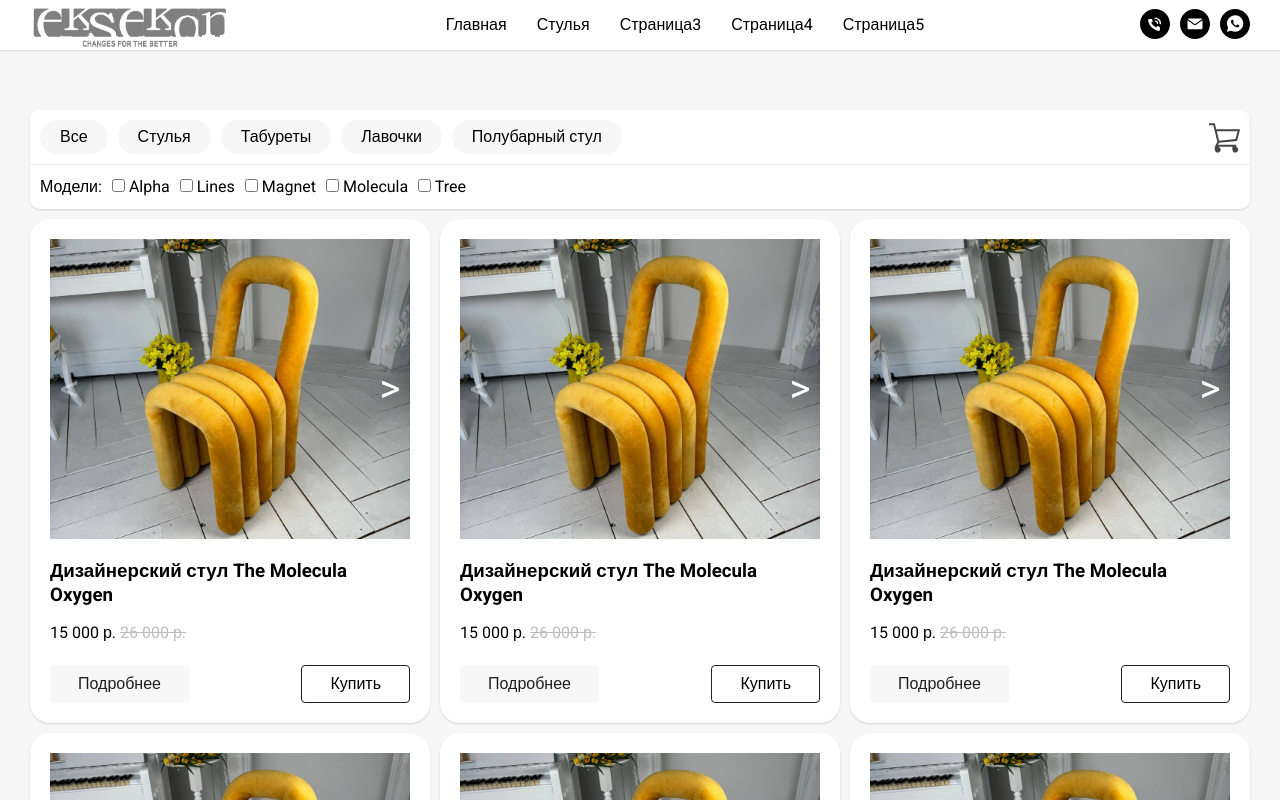
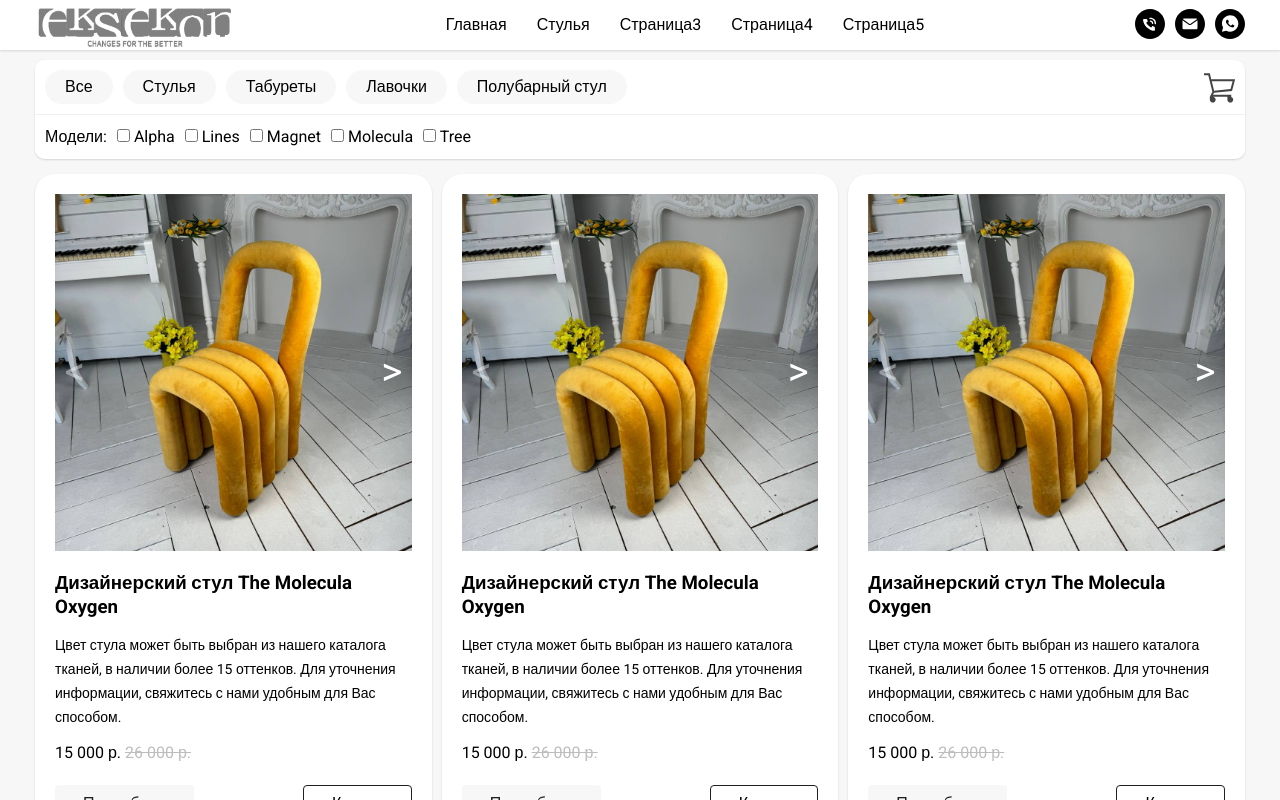
Before and after one commit to leonraz58/eksekon, a React app: page /chairs in a window 1280 px wide. Shown: the top 800 px of the page. Built offline with nearby package versions, Linux system fonts and the light colour scheme; a web font is replaced by a local one.

Commit message:
fix: chairs page styles

```diff
--- a/src/layout/chairs/card/card.module.scss
+++ b/src/layout/chairs/card/card.module.scss
@@ -1,8 +1,11 @@
+.wrapper {
+  width: 33.333333333%;
+  padding: 5px;
+}
+
 .card {
-  //max-width: 500px;
-  //flex-grow: 1;
-  width: 400px;
 
+  width: 100%;
   //border: 1px solid rgb(236, 236, 236);
   //margin-right: -1px;
   padding: 20px;
@@ -18,11 +21,6 @@
         background-color: var(--color-accent-500);
       }
     }
-    //.cover {
-    //
-    //  transform: scale(1.5);
-    //  transition: all 5s
-    //}
   }
 
   @media screen and (max-width: 768px) {
@@ -36,12 +34,12 @@
 
 .cover {
   width: 100%;
-  max-height: 300px;
+  //max-height: 300px;
   margin: 0 auto;
   object-fit: cover;
   user-select: none;
   pointer-events: none;
-
+  aspect-ratio: 1 / 1;
 }
 
 
--- a/src/layout/chairs/card/card.tsx
+++ b/src/layout/chairs/card/card.tsx
@@ -1,10 +1,8 @@
 import s from './card.module.scss'
 import image from './../../../assets/images/main.jpeg'
 import {Button} from "../../../components/button/button";
-import {Colors} from "./colors/colors";
 import AliceCarousel from "react-alice-carousel";
 import "react-alice-carousel/lib/alice-carousel.css";
-//import '../../../components/carousel/aliceCarousel.css'
 import {useState} from "react";
 import {ChairOpenCard} from "../../../components/dialog/chairOpenCard";
 
@@ -31,7 +29,7 @@ export const Card = ({chair, images}: Props) => {
     ))
 
     return (
-
+<div className={s.wrapper}>
         <div className={s.card} onMouseEnter={()=>setIsSliderActive(true)} onMouseLeave={()=>setIsSliderActive(false)}>
             <ChairOpenCard open={showCard} onOpenChange={setShowCard} images={images}/>
             {/*<div>*/}
@@ -40,13 +38,12 @@ export const Card = ({chair, images}: Props) => {
             <AliceCarousel key={isSliderActive+''} items={items} mouseTracking disableDotsControls={true} autoPlay={isSliderActive}/>
             {/*<button onClick={()=>setCurrentIndex(1)}>g</button>*/}
 
-            {/*<Colors colorsImages={colorsImages} colors={colors} setCurrentColor={setCurrentColor} currentColor={currentColor}/>*/}
 
             <h3 className={s.title}>{chair.title ?? '???'}</h3>
 
-            {/*<p className={s.description}>Цвет стула может быть выбран из нашего каталога тканей, в наличии более 15*/}
-            {/*    оттенков. Для уточнения*/}
-            {/*    информации, свяжитесь с нами удобным для Вас способом.</p>*/}
+            <p className={s.description}>Цвет стула может быть выбран из нашего каталога тканей, в наличии более 15
+                оттенков. Для уточнения
+                информации, свяжитесь с нами удобным для Вас способом.</p>
             <div className={s.priceWrapper}>
                 <span className={s.price1}>15 000 р. </span>
                 <span className={s.price2}>26 000 р.</span>
@@ -56,6 +53,6 @@ export const Card = ({chair, images}: Props) => {
                 <Button variant={'secondary'}>Купить</Button>
             </div>
         </div>
-
+</div>
     )
 }
--- a/src/layout/chairs/chairs.module.scss
+++ b/src/layout/chairs/chairs.module.scss
@@ -1,5 +1,5 @@
 .section {
-  padding-top: 60px;
+
 }
 
 .cardWrapper {
@@ -7,5 +7,5 @@
   justify-content: flex-start;
   align-items: center;
   flex-wrap: wrap;
-  gap: 10px
+  //gap: 10px
 }
--- a/src/layout/chairs/filters/filters.module.scss
+++ b/src/layout/chairs/filters/filters.module.scss
@@ -1,6 +1,6 @@
 .filtersWrapper {
   box-shadow: 0 1px 2px 0 rgba(76, 76, 76, 0.2);
-  margin-bottom: 10px;
+  margin: 10px 5px;
   border-radius: 10px;
 }
 
--- a/src/layout/header/header.module.scss
+++ b/src/layout/header/header.module.scss
@@ -24,7 +24,7 @@
   height: 100%;
   max-width: 1400px;
   margin: 0 auto;
-  padding: 0 30px;
+  padding: 0 35px;
 }
 
 .logoWrapper {
--- a/src/layout/main/main.tsx
+++ b/src/layout/main/main.tsx
@@ -1,13 +1,10 @@
 import s from './main.module.scss'
-import AliceCarousel from "react-alice-carousel";
 import image from './../../assets/images/main.jpeg'
 import imageSlider from './../../assets/images/mainSlider.jpeg'
 import imageSlider2 from './../../assets/images/mainSlider2.jpeg'
 import "react-alice-carousel/lib/alice-carousel.css";
 import {PageContainer} from "../../components/pageContainer/pageContainer";
 import {Carousel} from "../../components/carousel/Carousel";
-import {useState} from "react";
-import {Carousel2} from "../../components/carousel2/Carousel2";
 
 export const Main = () => {
 
```
